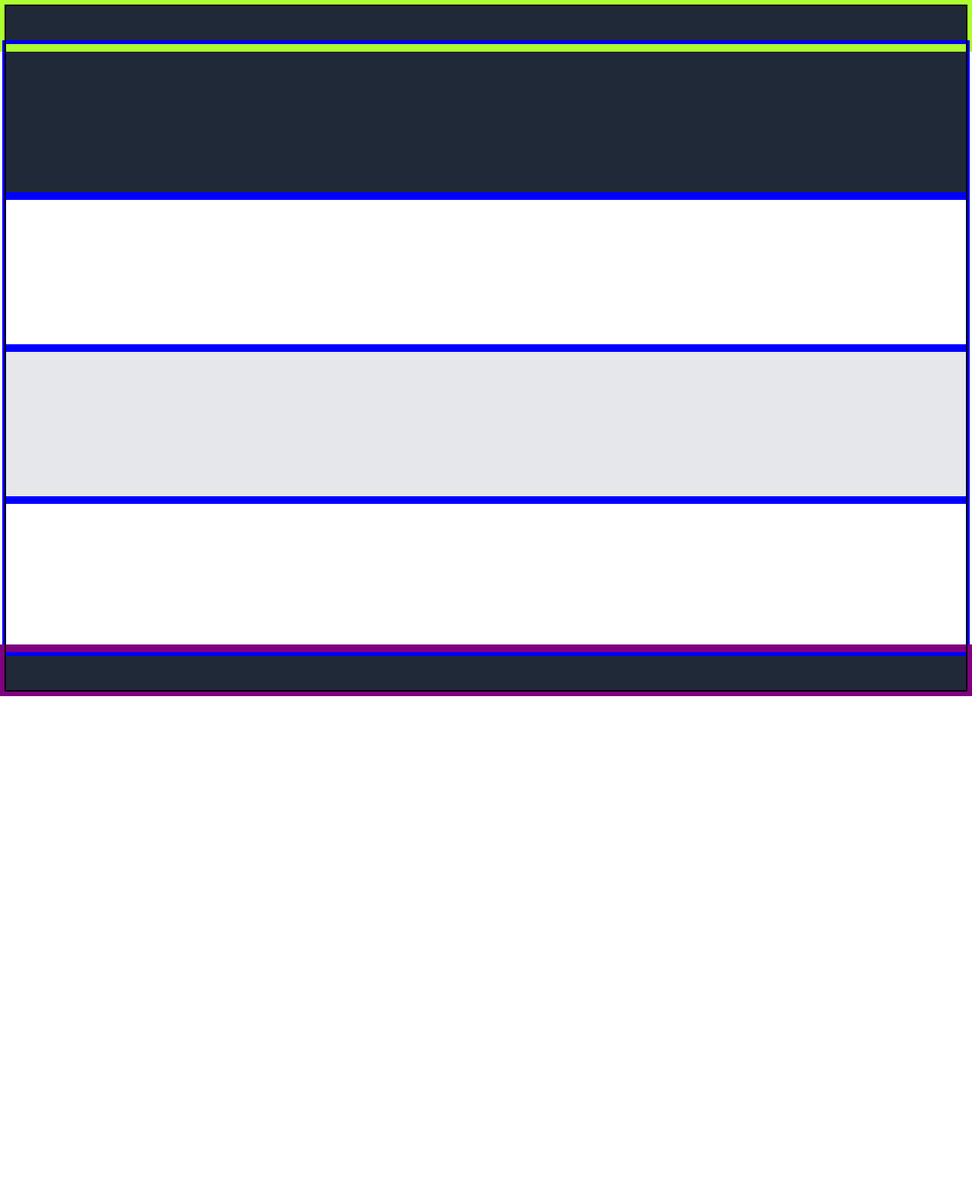
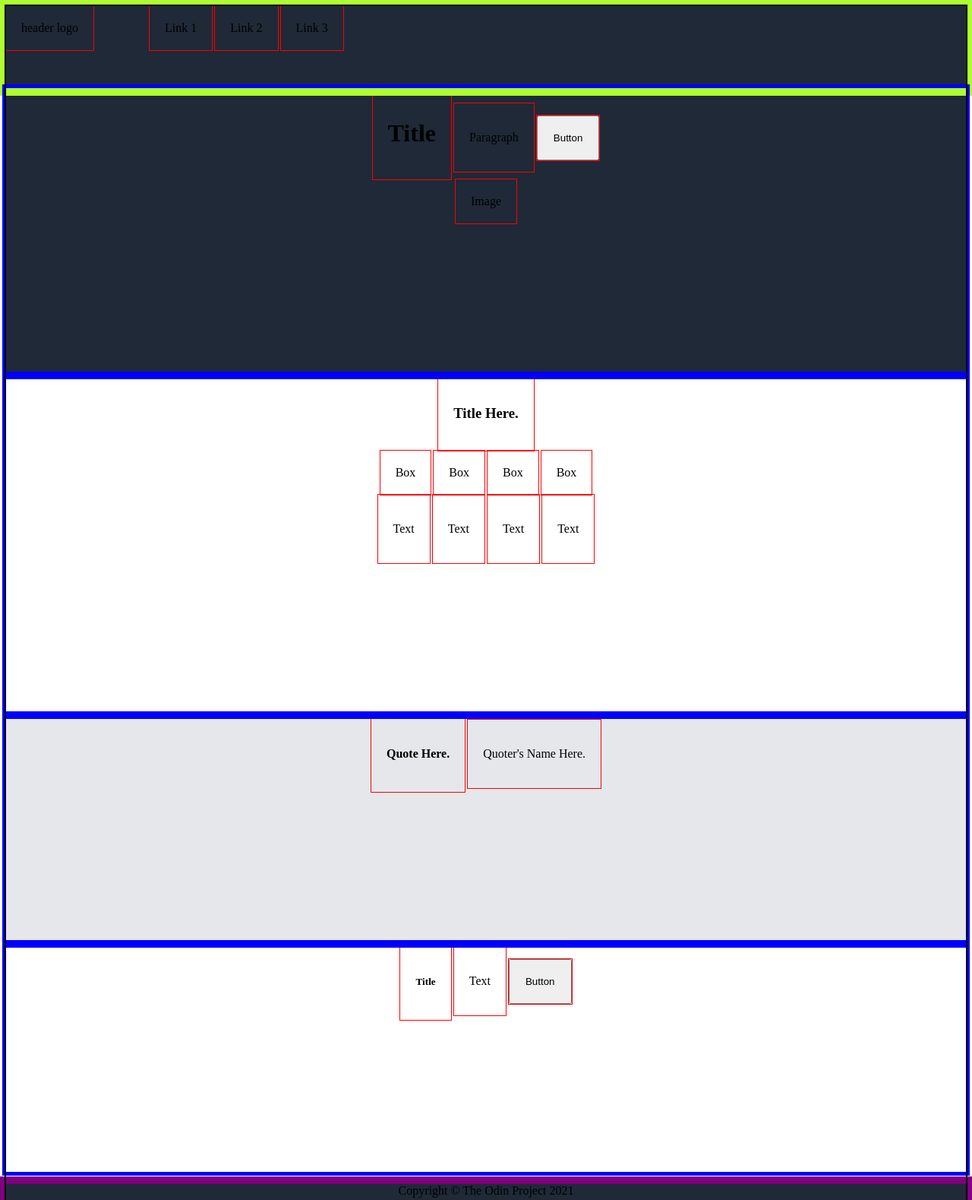
Before and after one commit to Junai-3/landingPageProject, a website built with Vite: page index.html in a window 1280 px wide. Shown: the top 1579 px of the page at 76% size. Before the commit the page ends 916 px from the top, so only its background shows below. Built offline with nearby package versions, Linux system fonts and the light colour scheme.

Commit message:
Added child classes and objects in all the main div sections of the landing page (The footer, body sections and header).

```diff
--- a/index.html
+++ b/index.html
@@ -7,28 +7,82 @@
     <link rel="stylesheet" href="src/style.css">
   </head>
   <body>
+
     <div class="header">
-
+      <div class="child">header logo</div>
+      <div class="parent">
+        <div class="child">Link 1</div>
+        <div class="child">Link 2</div>
+        <div class="child">Link 3</div>
+      </div>
     </div>
 
     <div class="body-section first">
-
+      <div class="parent">
+        <div class="child"><h1>Title</h1></div>
+        <div class="child"><p>Paragraph</p></div>
+        <button class="child">Button</button>
+      </div>
+      <div class="child">Image</div>
     </div>
 
     <div class="body-section second">
-
+      <div class="child">
+        <h3>Title Here.</h3>
+      </div>
+      <div class="parent">
+        <div class="child">Box</div>
+        <div class="child">Box</div>
+        <div class="child">Box</div>
+        <div class="child">Box</div>
+      </div>
+      <div class="parent">
+        <div class="child">
+          <p>Text</p>
+        </div>
+        <div class="child">
+          <p>Text</p>
+        </div>
+        <div class="child">
+          <p>Text</p>
+        </div>
+        <div class="child">
+          <p>Text</p>
+        </div>
+      </div>
     </div>
 
     <div class="body-section third">
-
+      <div class="parent">
+        <div class="child">
+          <h4>
+            <p>Quote Here.</p>
+        </div>
+        <div class="child">
+          <p>Quoter's Name Here.</p>
+        </div>
+      </div>
     </div>
 
     <div class="body-section fourth">
+      <div class="parent">
+        <div class="child">
+          <h5>
+            Title
+          </h5>
+        </div>
+        <div class="child">
+          <p>Text</p>
+        </div>
+        <button class="child">
+          Button
+        </button>
+      </div>
 
     </div>
 
     <div class="footer">
-
+      <p>Copyright © The Odin Project 2021</p>
     </div>
 
     <script type="module" src="/src/main.js"></script>
--- a/src/style.css
+++ b/src/style.css
@@ -17,12 +17,35 @@ div.footer {
     outline: 10px solid purple;
     background-color: #1f2937;
     padding-bottom: 50px;
+    text-align: center;
 }
 
 div.body-section.first {
     background-color: #1f2937;
+    text-align: center;
+}
+
+div.body-section.second {
+    text-align: center;
 }
 
 div.body-section.third {
+    text-align: center;
     background-color: #E5E7EB;
 }
+
+div .child {
+    outline: 1px solid red;
+    display: inline-block;
+    padding: 20px;
+}
+
+div .parent {
+    display: block;
+    text-align: center;
+}
+
+.header .parent {
+    display: inline-block;
+    padding-left: 70px;
+}
```
